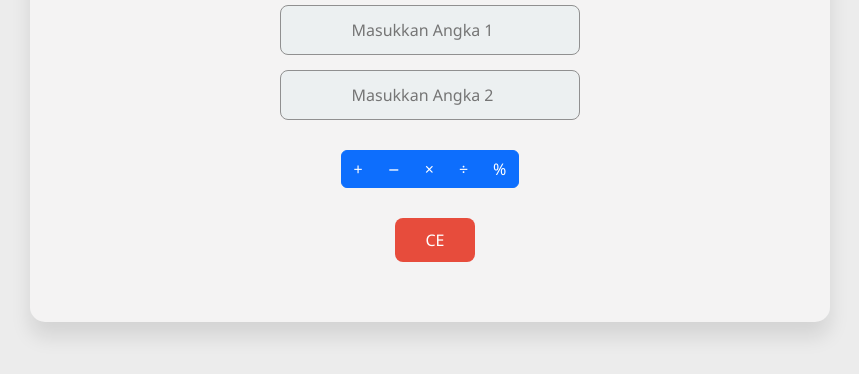
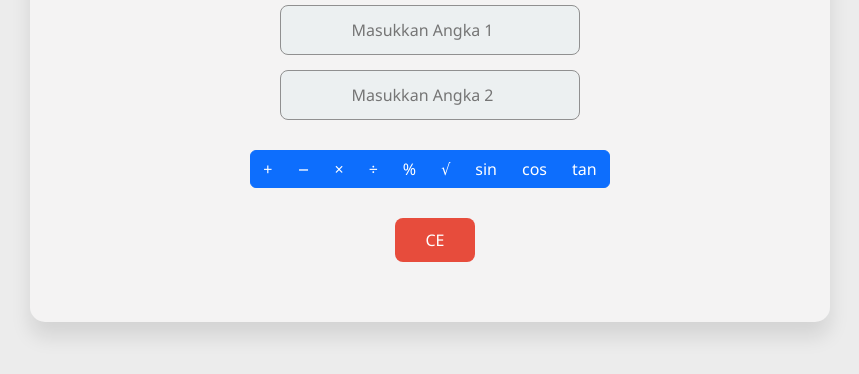
Before and after one commit to muhamadfazri15/kalkukatorMFA, a plain HTML site: page index.html in a window 1280 px wide. Shown: the part 296-670 px from the top of the page, without its empty margins (210-1069 px from the left). Drawn offline with nearby package versions, Linux system fonts and the light colour scheme.

Commit message:
Update index.html

```diff
--- a/index.html
+++ b/index.html
@@ -16,11 +16,16 @@
             <input type="number" id="angka1" placeholder="Masukkan Angka 1">
             <input type="number" id="angka2" placeholder="Masukkan Angka 2">
             <div class="btn-group" role="group" aria-label="Basic example">
-                <button type="button" class="btn btn-primary" onclick="calculate('+')">+</button>
-                <button type="button" class="btn btn-primary" onclick="calculate('-')">−</button>
-                <button type="button" class="btn btn-primary" onclick="calculate('*')">×</button>
-                <button type="button" class="btn btn-primary" onclick="calculate('/')">÷</button>
-                <button type="button" class="btn btn-primary" onclick="calculate('%')">%</button>
+               <button type="button" class="btn btn-primary" onclick="calculate('+')">+</button>
+<button type="button" class="btn btn-primary" onclick="calculate('-')">−</button>
+<button type="button" class="btn btn-primary" onclick="calculate('*')">×</button>
+<button type="button" class="btn btn-primary" onclick="calculate('/')">÷</button>
+<button type="button" class="btn btn-primary" onclick="calculate('%')">%</button>
+<button type="button" class="btn btn-primary" onclick="calculate('sqrt')">√</button>
+<button type="button" class="btn btn-primary" onclick="calculate('sin')">sin</button>
+<button type="button" class="btn btn-primary" onclick="calculate('cos')">cos</button>
+<button type="button" class="btn btn-primary" onclick="calculate('tan')">tan</button>
+
             </div>
             <button type="button" name="reset" onclick="reset()">CE</button>
         </div>
```
